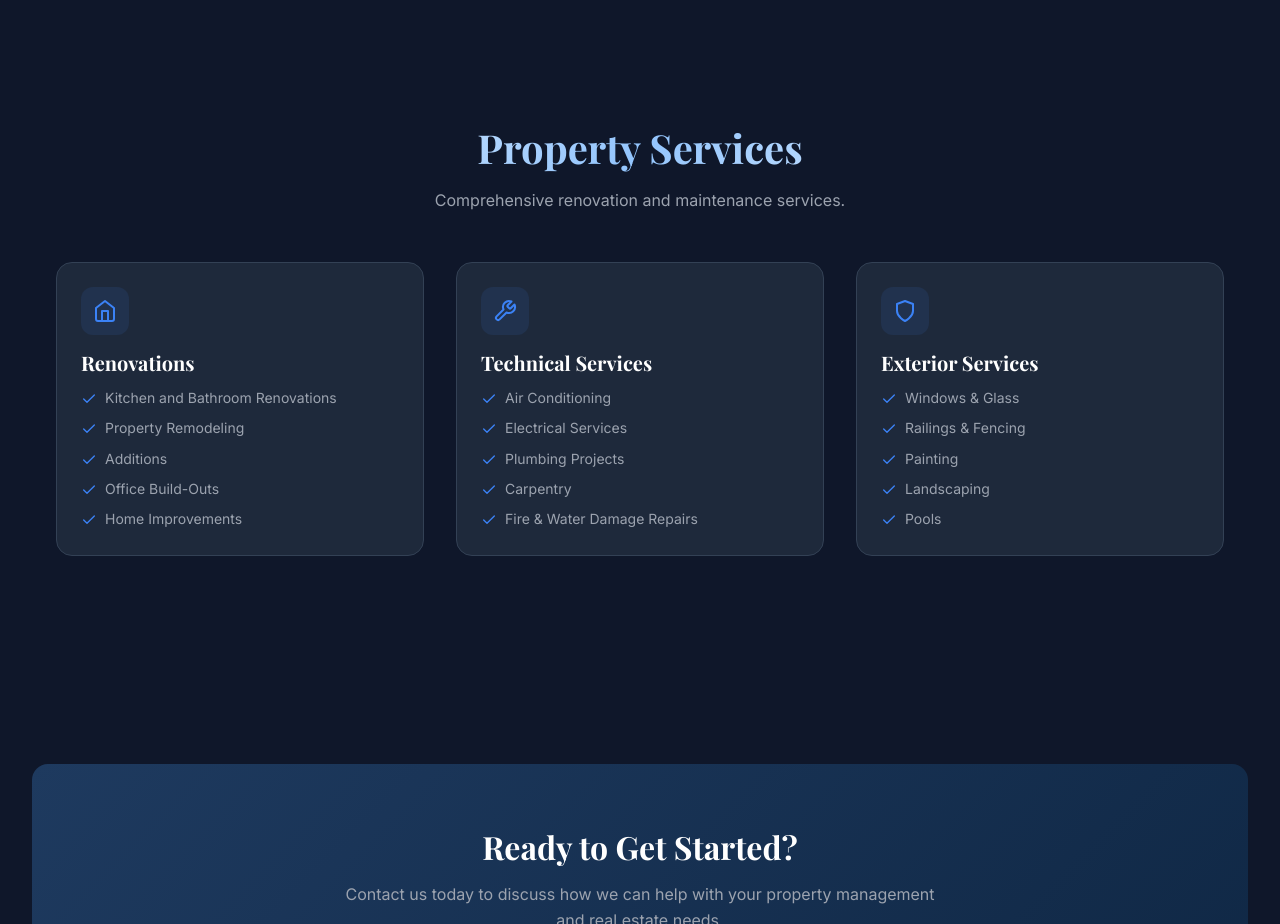
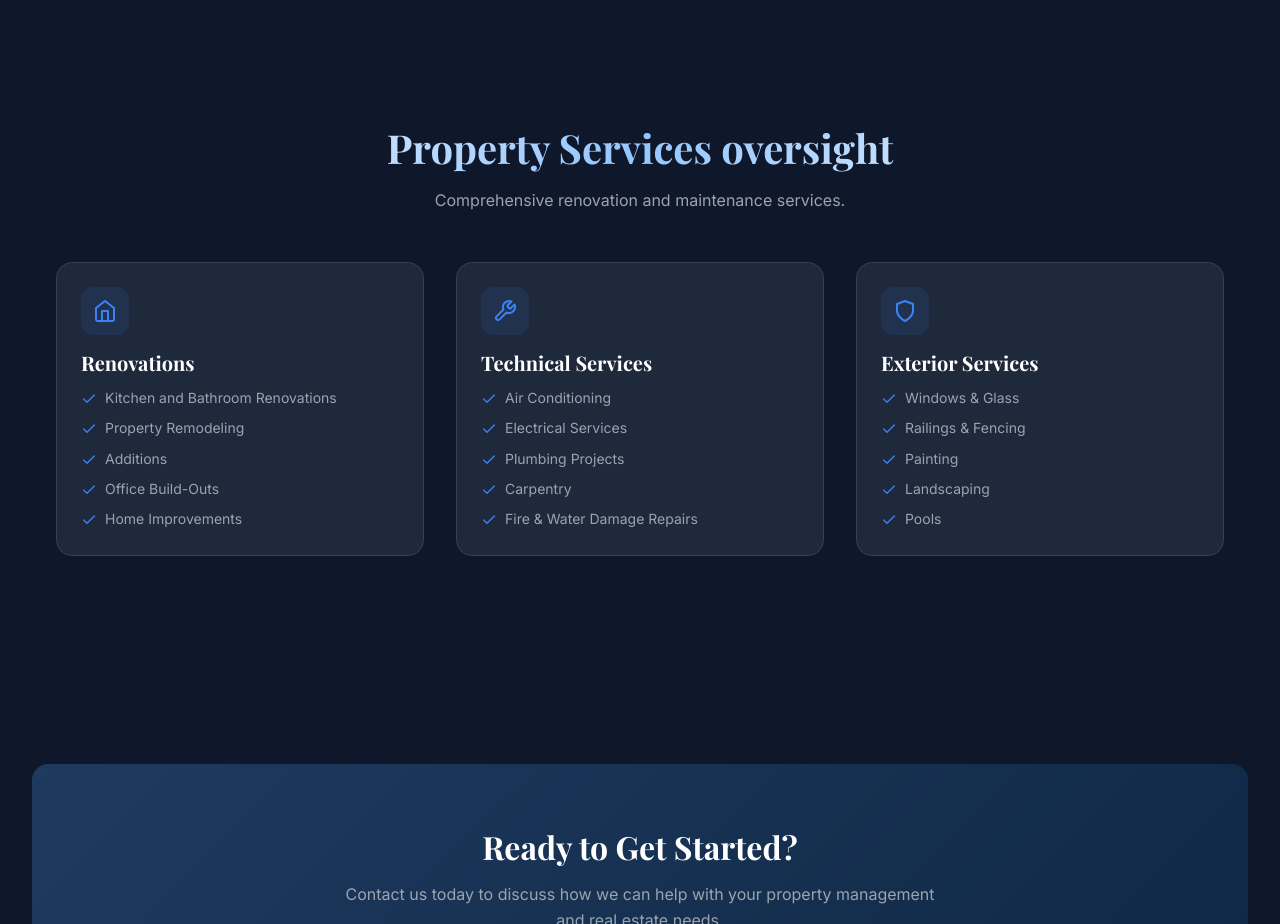
Before and after one commit to AlexCaba151/azure_wbsite-project, a plain HTML site: page services.html in a window 1280 px wide. Shown: the part 2060-2984 px from the top of the page. Drawn offline with nearby package versions, Linux system fonts and the light colour scheme.

Commit message:
Services title name

```diff
--- a/services.html
+++ b/services.html
@@ -169,7 +169,7 @@
   <!-- Property Services Section -->
   <section class="section section-dark">
     <div class="container">
-      <h2 class="section-title" data-i18n="servicesPage.propertyServices.title">Property Services</h2>
+      <h2 class="section-title" >Property Services oversight</h2>
       <p class="section-subtitle" data-i18n="servicesPage.propertyServices.description">Comprehensive renovation and maintenance services.</p>
 
       <div class="cards-grid">
```
